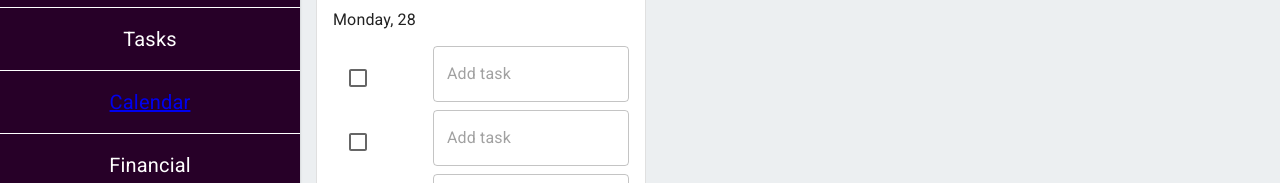
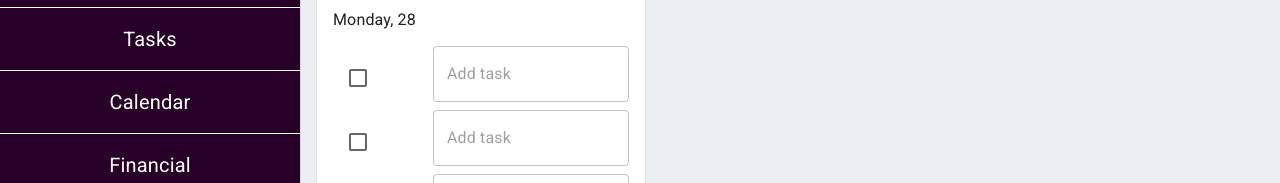
Before and after one commit to spoojler/Employee-Manager, a React (Create React App) app: page / in a window 1280 px wide. Shown: the part 125-308 px from the top of the page. Built offline with nearby package versions, Linux system fonts and the light colour scheme.

Commit message:
Calendar MenuItem as a link

```diff
--- a/src/common/SideBar.tsx
+++ b/src/common/SideBar.tsx
@@ -49,8 +49,8 @@ const SideBar = () => {
         }}
       >
         <MenuItem sx={menuItemStyle}>Tasks</MenuItem>
-        <MenuItem sx={menuItemStyle}>
-          <Link to={'calendar'}>Calendar</Link>
+        <MenuItem sx={menuItemStyle} component="a" href="calendar">
+          Calendar
         </MenuItem>
         <MenuItem sx={menuItemStyle}>Financial</MenuItem>
         <MenuItem sx={menuItemStyle}>Employees</MenuItem>
```
